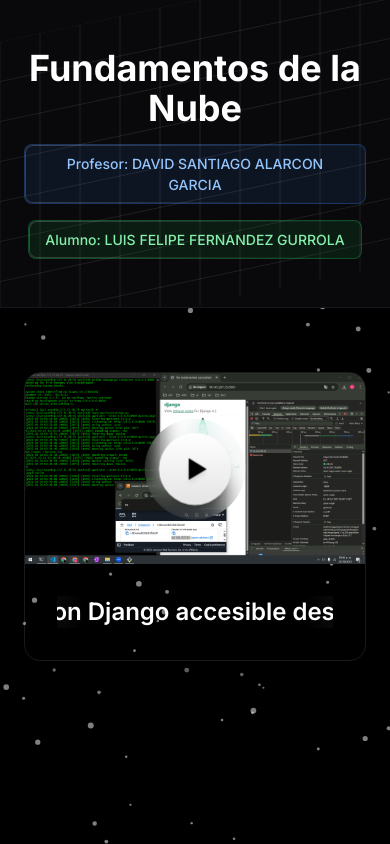
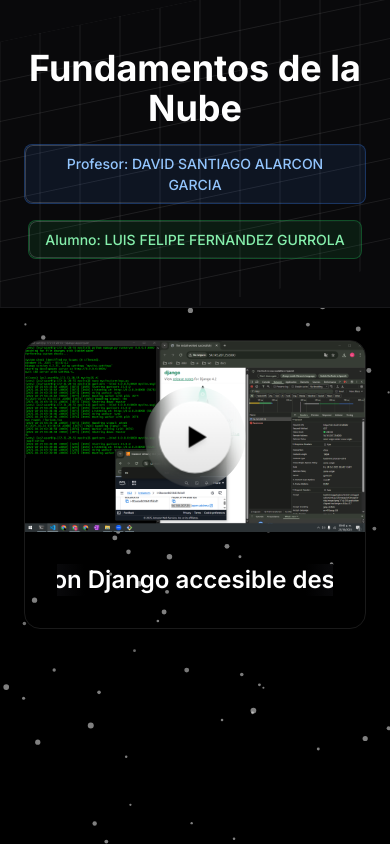
Before and after one commit to fg-dev-ebc/punto-extra, a plain HTML site: page index.html in a window 390 px wide. Drawn offline with nearby package versions, Linux system fonts and the light colour scheme.

Commit message:
redeploy 9

```diff
--- a/index.html
+++ b/index.html
@@ -25,9 +25,15 @@
         .video-container {
             position: relative;
             width: 100%;
-            max-width: 1400px;
+            max-width: 550px;
             margin: 0 auto;
             z-index: 1;
+        }
+
+        @media (max-width: 768px) {
+            .video-container {
+                max-width: 100%;
+            }
         }
 
         .video-card {
@@ -338,7 +344,7 @@
     </div>
 
     <!-- Video Section -->
-    <div class="max-w-7xl mx-auto px-6 py-16">
+    <div class="max-w-7xl mx-auto px-6 py-8">
         <div class="video-container fade-in" style="animation-delay: 0.4s;">
             <div class="video-card" id="videoCard">
                 <div class="thumbnail-container" onclick="openVideoModal()">
```
